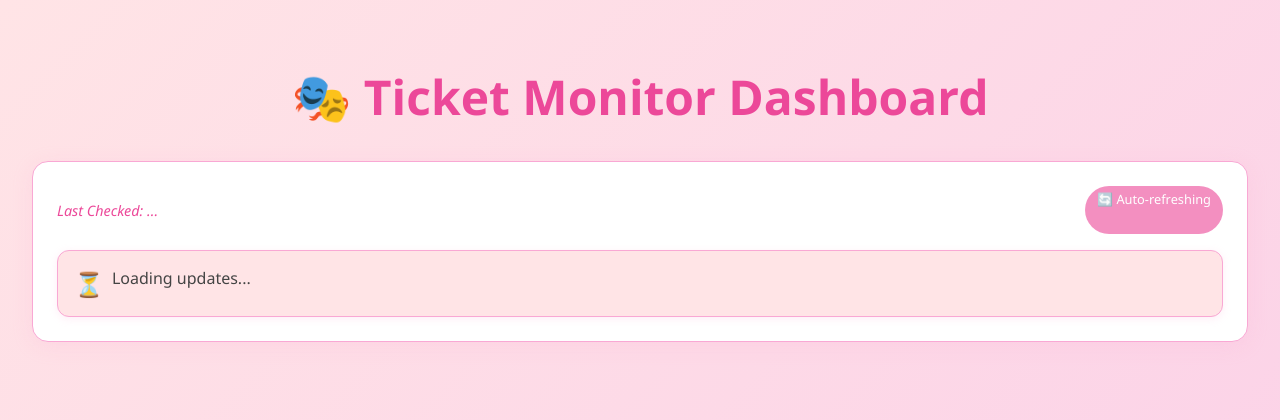
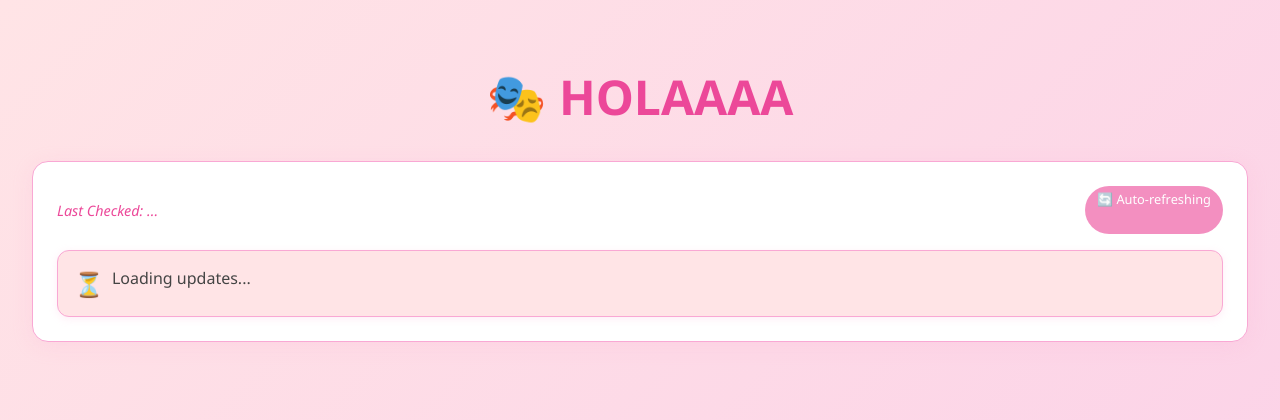
Before and after one commit to playingwithfire93/ticket-monitoring, a Flask app: template templates/index.html in a window 1280 px wide. Shown: the top 420 px of the page. Run offline with Flask 2, Linux system fonts and the light colour scheme; the template is opened without the code that fills it, so the values that code supplies are empty.

Commit message:
Initial ticket monitor

```diff
--- a/templates/index.html
+++ b/templates/index.html
@@ -93,7 +93,7 @@
   </style>
 </head>
 <body>
-  <h1>🎭 Ticket Monitor Dashboard</h1>
+  <h1>🎭 HOLAAAA</h1>
 
   <div class="dashboard">
     <div class="header">
```
